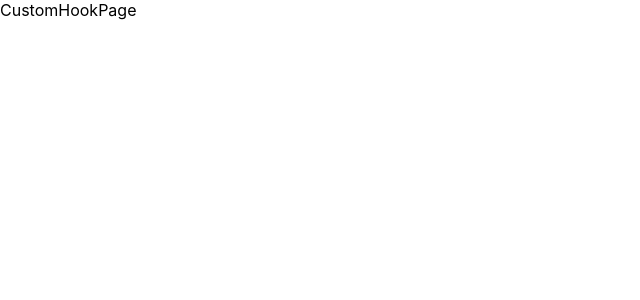
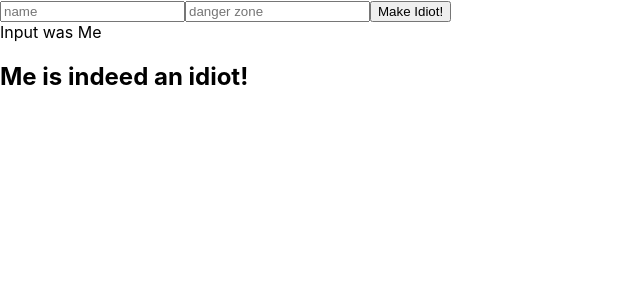
Before and after one commit to kayoken/react-projects, a React (Vite) app: page /custom-hooks in a window 1280 px wide. Shown: the top 300 px of the page, without its empty margins (0-640 px from the left). Built offline with nearby package versions, Linux system fonts and the light colour scheme.

Commit message:
simple custom hook

```diff
--- a/src/App.scss
+++ b/src/App.scss
@@ -20,22 +20,9 @@
   padding: 0.5rem;
   margin: 1rem;
   border-radius: 0.25rem;
-  width: 150px;
+  min-width: 200px;
   transition: all 0.5s;
   &:hover {
     transform: translateX(3px);
   }
 }
-
-@keyframes App-logo-spin {
-  from {
-    transform: rotate(0deg);
-  }
-  to {
-    transform: rotate(360deg);
-  }
-}
-
-button {
-  font-size: calc(10px + 2vmin);
-}
--- a/src/components/CustomHookPage/CustomHookPage.jsx
+++ b/src/components/CustomHookPage/CustomHookPage.jsx
@@ -1,5 +1,31 @@
+import { useRef, useState } from "react";
+import useIdiot from "./hooks/useIdiot";
+
 const CustomHookPage = () => {
-  return <div>CustomHookPage</div>;
+  const nameRef = useRef("null");
+  const [name, setName] = useState("Me");
+
+  const idiot = useIdiot(name);
+
+  const changeName = (e) => {
+    e.preventDefault();
+    setName(nameRef.current.value);
+  };
+
+  return (
+    <div>
+      <form>
+        <input placeholder="name" ref={nameRef} />
+        <input
+          placeholder="danger zone"
+          onChange={(e) => setName(e.target.value)}
+        />
+        <button onClick={changeName}>Make Idiot!</button>
+      </form>
+      <div>Input was {name}</div>
+      <h2>{idiot}</h2>
+    </div>
+  );
 };
 
 export default CustomHookPage;
--- /dev/null
+++ b/src/components/CustomHookPage/hooks/useIdiot.js
@@ -0,0 +1,13 @@
+import { useState, useEffect } from "react";
+
+const useIdiot = (name) => {
+  const [idiot, setIdiot] = useState("");
+
+  useEffect(() => {
+    setIdiot(`${name} is indeed an idiot!`);
+  }, [name]);
+
+  return idiot;
+};
+
+export default useIdiot;
```
Also changed, not shown: src/components/CustomHookPage/useRandomWords.js (added).
